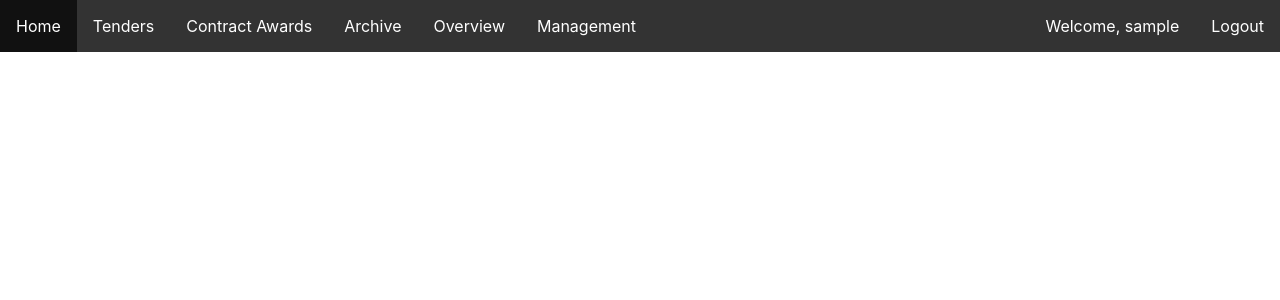
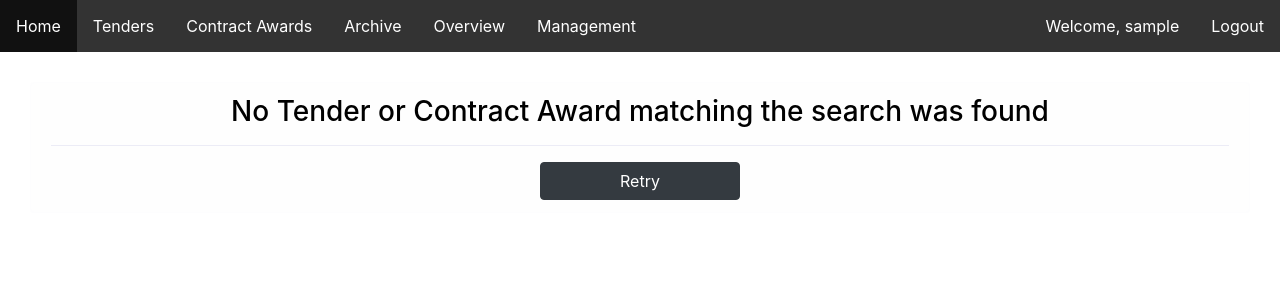
Before and after one commit to eaudeweb/scratch, a Django app: page /search/1 in a window 1280 px wide. Shown: the top 300 px of the page. Run offline with Django 3.2, Linux system fonts and the light colour scheme; the visitor is signed in with stand-in values (Sample User, id 1); data that the repository does not hold is empty; parts of the project's set-up code (start-up, migrations or seed data) failed here and were passed over; some libraries are stand-ins or nearby versions.

Commit message:
Search through contract awards from Search menu refs #173

```diff
--- a/app/documents.py
+++ b/app/documents.py
@@ -64,13 +64,13 @@ class TenderDoc(DocType):
 
 
 @winner.doc_type
-class WinnerDocument(DocType):
+class WinnerDoc(DocType):
     tender_title = fields.KeywordField(attr='tender.title')
+    value = fields.TextField(attr="convert_value_to_string")
 
     class Meta:
         model = Winner
         fields = [
             'vendor',
-            'value',
             'currency',
         ]
--- a/app/models.py
+++ b/app/models.py
@@ -4,7 +4,6 @@ from django.utils.html import strip_tags
 from django.utils.functional import cached_property
 from django.contrib.postgres.fields import ArrayField
 from django.contrib.auth.models import User
-from django.conf import settings
 
 import re
 
@@ -99,6 +98,9 @@ class Winner(models.Model):
 
     def __str__(self):
         return '{} WON BY {}'.format(self.tender.title, self.vendor)
+
+    def convert_value_to_string(self):
+        return str(self.value)
 
 
 class TenderDocument(models.Model):
--- a/app/static/css/search.css
+++ b/app/static/css/search.css
@@ -1,5 +1,5 @@
 .title-search {
-  padding: 30px;
+  padding: 30px 30px 20px 30px;
 }
 
 .search-list {
@@ -9,7 +9,7 @@
 
 .search-element {
   padding-top: 10px;
-  padding-bottom: 10px;
+  margin-bottom: 15px;
 }
 
 .search-tender-title {
@@ -25,3 +25,17 @@
   overflow: hidden;
   text-overflow: ellipsis;
 }
+
+.no_results {
+  text-align: center;
+  margin: 30px;
+}
+
+.error-message {
+  color: black;
+  margin: 0px 10px;
+}
+
+.retry_button {
+  width: 200px;
+}
--- a/app/templates/base.html
+++ b/app/templates/base.html
@@ -32,7 +32,7 @@
 
 {% url 'homepage_view' as homepage %}
 {% url 'tenders_list_view' as tender_list %}
-{% url 'contract_awards_list_view' as awards %}
+{% url 'contract_awards_list_view' as awards_list %}
 {% url 'overview_view' as overview %}
 {% url 'login_view' as login %}
 {% url 'logout_view' as logout %}
@@ -42,7 +42,7 @@
 <ul class="nav-menu1">
   <li><a class="{% active request homepage %} nav-menu2" href="{{ homepage }}">Home</a></li>
   <li><a class="{% active request tender_list %} nav-menu2" href="{{ tender_list }}">Tenders</a></li>
-  <li><a class="{% active request awards %} nav-menu2" href="{{ awards }}">Contract Awards</a></li>
+  <li><a class="{% active request awards_list %} nav-menu2" href="{{ awards_list }}">Contract Awards</a></li>
   <li><a class="{% active request archives %} nav-menu2" href="{{ archives }}"> Archive </a></li>
   <li><a class="{% active request overview %} nav-menu2" href="{{ overview }}">Overview</a></li>
   {% if user.is_authenticated and user.is_superuser %}
--- a/app/templates/detail_tender.html
+++ b/app/templates/detail_tender.html
@@ -1,5 +1,3 @@
-
-
 {% extends 'base.html' %}
 {% load static %}
 {% block title %}
--- a/app/templates/search_results.html
+++ b/app/templates/search_results.html
@@ -14,21 +14,34 @@
         <p class="list-group-item list-group-item-action search-element">
           <a class="search-tender-title" href="{% url 'tender_detail_view' tender.id %}" >{{ tender.title }}</a>
           <br>
-          <a class="truncate-search">{{ tender.description }}</a>
+          <a class="truncate-search">{{ tender.description}}</a>
         </p>
       {% endfor %}
     </div>
   {% endif %}
 
   {% if awards %}
-    <ul>
+    <div class="title-search">
+      <h2>Contract awards</h2>
+    </div>
+    <div class="list-group search-list">
       {% for award in awards %}
-        <li>{{ awards.vendor }}</li>
+        <p class="list-group-item list-group-item-action search-element">
+          <a class="search-tender-title" href="{% url 'contract_awards_detail_view' award.id %}" >{{ award.vendor }}</a>
+          <br>
+          <a class="truncate-search">{{ award.currency }}, {{ award.value }}, {{ award.tender.title }}</a>
+        </p>
       {% endfor %}
-    </ul>
+    </div>
   {% endif %}
 
+
   {% if not tenders and not awards %}
-    <h2>No Tender or Contract Award matching the search was found </h2>
+    <div class="alert alert-light no_results">
+      <h3 class="error-message">No Tender or Contract Award matching the search was found</h3>
+      <hr>
+      <a href="{% url 'homepage_view' %}"><button type="button" name="retry_search" class="btn btn-dark retry_button">Retry</button></a>
+    </div>
   {% endif %}
+
 {% endblock %}
--- a/app/views.py
+++ b/app/views.py
@@ -23,7 +23,7 @@ from datetime import timezone, datetime, date, timedelta
 from django.core.management import call_command
 from .forms import TendersFilter, AwardsFilter
 from .forms import MAX, STEP, SearchForm
-from app.documents import TenderDoc
+from app.documents import TenderDoc, WinnerDoc
 from django.contrib.auth.models import User
 from elasticsearch_dsl import Q as elasticQ
 from django.db.models import Q
@@ -365,10 +365,12 @@ class SearchView(LoginRequiredMixin, TemplateView):
     login_url = "/login"
     redirect_field_name = "login_view"
 
-    def get_queryset(self):
-        pk = self.kwargs['pk'].replace('+', ' ')
+    def get_context_data(self, **kwargs):
+        context = super().get_context_data(**kwargs)
 
-        result = TenderDoc.search().query(
+        pk = self.kwargs['pk'].replace('+', '|')
+
+        result_tenders = TenderDoc.search().query(
             elasticQ(
                 "multi_match",
                 query=pk,
@@ -383,63 +385,22 @@ class SearchView(LoginRequiredMixin, TemplateView):
                 ]
             )
         )
-        tenders = result.to_queryset()
 
-        awards = Winner.objects.all()
-
-        # if self.request.GET.get("filter_button"):
-        #     organization = self.request.GET.get("organization")
-        #     if organization:
-        #         tenders = tenders.filter(organization=organization)
-        #
-        #     source = self.request.GET.get("source")
-        #     if source:
-        #         tenders = tenders.filter(source=source)
-        #
-        #     favourite = self.request.GET.get("favourite")
-        #     if favourite:
-        #         tenders = tenders.filter(favourite=favourite)
-        #
-        #     keyword = self.request.GET.get("keyword")
-        #     if keyword:
-        #         tenders = tenders.filter(keyword=keyword)
-        #
-        #     status = self.request.GET.get("status")
-        #     if status:
-        #         award_refs = [award.tender.reference for award in awards]
-        #         if status == "open":
-        #             tenders = tenders.exclude(reference__in=award_refs)
-        #         else:
-        #             tenders = tenders.filter(reference__in=award_refs)
-
-        return tenders
-
-    def get_context_data(self, **kwargs):
-        context = super().get_context_data(**kwargs)
-        #context["reset_url"] = '/search/' + self.kwargs['pk']
-        tenders = []
-        awards = []
-
-        pk = self.kwargs['pk'].replace('+', ' ')
-
-        result = TenderDoc.search().query(
+        result_awards = WinnerDoc.search().query(
             elasticQ(
                 "multi_match",
                 query=pk,
                 fields=[
-                    'title',
-                    'organization',
-                    'source',
-                    'reference',
-                    'unspsc_codes',
-                    'cpv_codes',
-                    'description',
+                    'vendor',
+                    'tender_title',
+                    'currency',
+                    'value',
                 ]
             )
         )
-        tenders = result.to_queryset()
-        context['tenders'] = tenders
-        context['awards'] = awards
+
+        context['tenders'] = result_tenders.to_queryset()
+        context['awards'] = result_awards.to_queryset()
         return context
 
 
```
